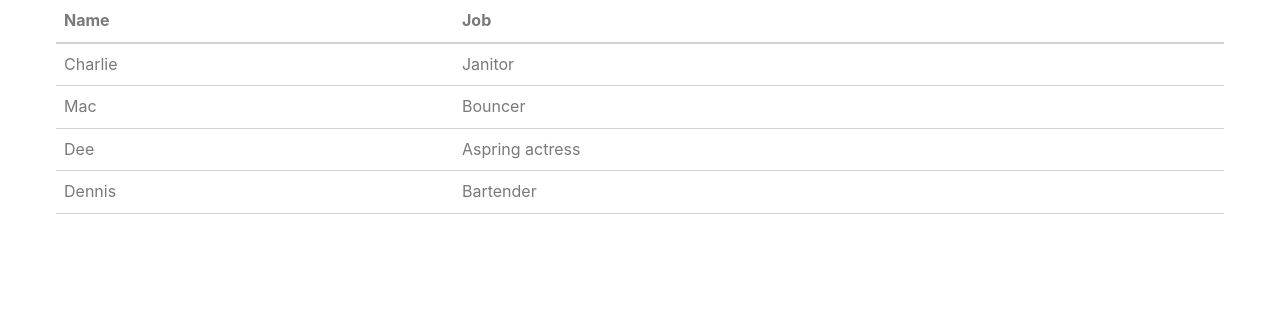
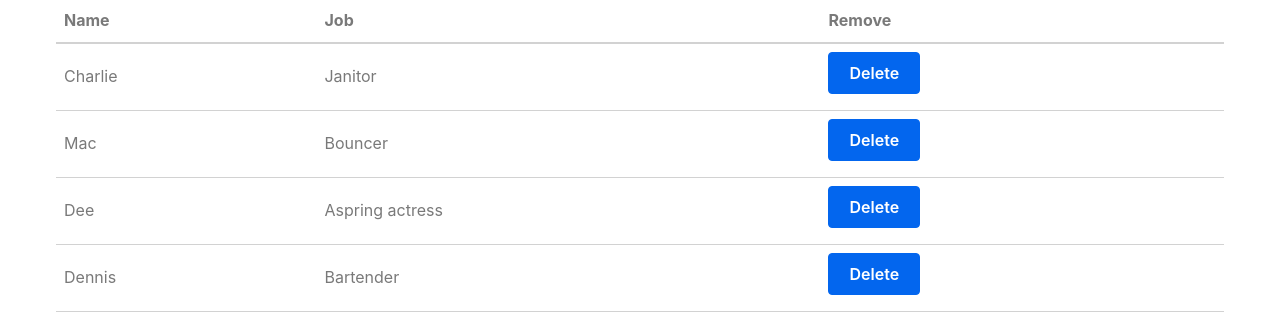
Before and after one commit to tikent38/csc3100-IE0, a React (Vite) app in the folder packages/react-frontend/: page / in a window 1280 px wide. Shown: the top 334 px of the page. Built offline with nearby package versions, Linux system fonts and the light colour scheme.

Commit message:
This is for part 6 of IE1

```diff
--- a/packages/react-frontend/src/MyApp.jsx
+++ b/packages/react-frontend/src/MyApp.jsx
@@ -1,8 +1,10 @@
 // src/MyApp.jsx
-import React from "react";
+//import React from "react";
+import React, { useState } from "react";
 import Table from "./Table";
 
-const characters = [
+function MyApp() {
+  const [characters, setCharacters] = useState([
     {
     name: "Charlie",
     job: "Janitor",
@@ -19,12 +21,18 @@ const characters = [
         name: "Dennis",
         job: "Bartender",
     },
-];
+  ]);
 
-function MyApp() {
+  function removeOneCharacter(index) {
+    const updated = characters.filter((character, i) => {
+      return i !== index;
+    });
+    setCharacters(updated);
+  }
+
   return (
     <div className="container">
-        <Table characterData={characters} />
+      <Table characterData={characters} removeCharacter={removeOneCharacter} />
     </div>
   );
 }
--- a/packages/react-frontend/src/Table.jsx
+++ b/packages/react-frontend/src/Table.jsx
@@ -5,6 +5,7 @@ function TableHeader() {
       <tr>
         <th>Name</th>
         <th>Job</th>
+        <th>Remove</th>
       </tr>
     </thead>
   );
@@ -16,7 +17,10 @@ function TableBody(props) {
       <tr key={index}>
         <td>{row.name}</td>
         <td>{row.job}</td>
-      </tr>
+        <td>
+            <button onClick={() => props.removeCharacter(index)}>Delete</button>
+        </td>
+        </tr>
     );
    }
   );
@@ -24,6 +28,7 @@ function TableBody(props) {
       <tbody>
         {rows}
        </tbody>
+
    );
 }
 
@@ -31,7 +36,9 @@ function Table(props) {
     return (
       <table>
         <TableHeader />
-        <TableBody characterData={props.characterData} />
+        <TableBody
+        characterData={props.characterData}
+        removeCharacter={props.removeCharacter} />
       </table>
     );
 }
```
Lines whose indentation alone changed are shown as unchanged.
